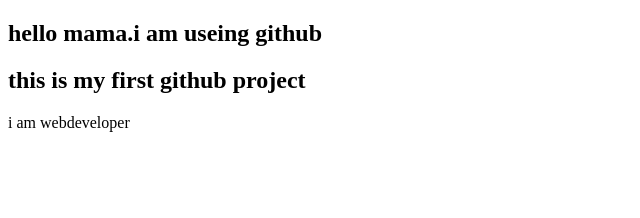
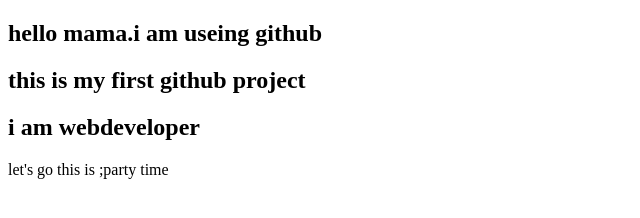
Before and after one commit to abdullahsarkar-a11y/my.first-website, a plain HTML site: page index.html in a window 1280 px wide. Shown: the whole page, without its empty margins (0-640 px from the left). Drawn offline with Linux system fonts and the light colour scheme.

Commit message:
party time

```diff
--- a/index.html
+++ b/index.html
@@ -8,7 +8,9 @@
 <body>
     <h2>hello mama.i am useing github</h2>
     <h2>this is my first github project </h2>
-    <h>i am webdeveloper</h>
+    <h2>i am webdeveloper</h2>
+    <p>let's go this is ;party time</p>
+
 
 </body>
 </html>
```
